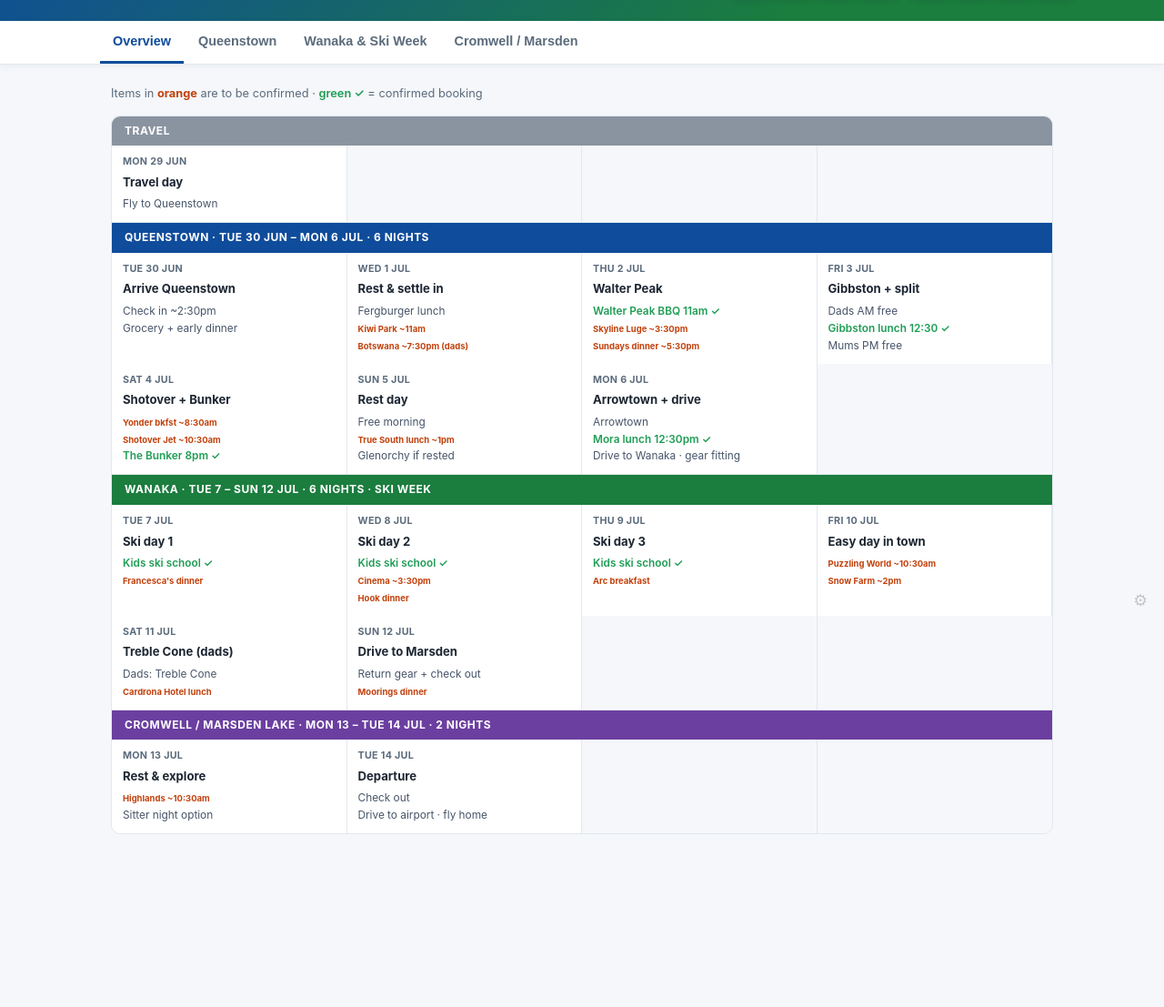
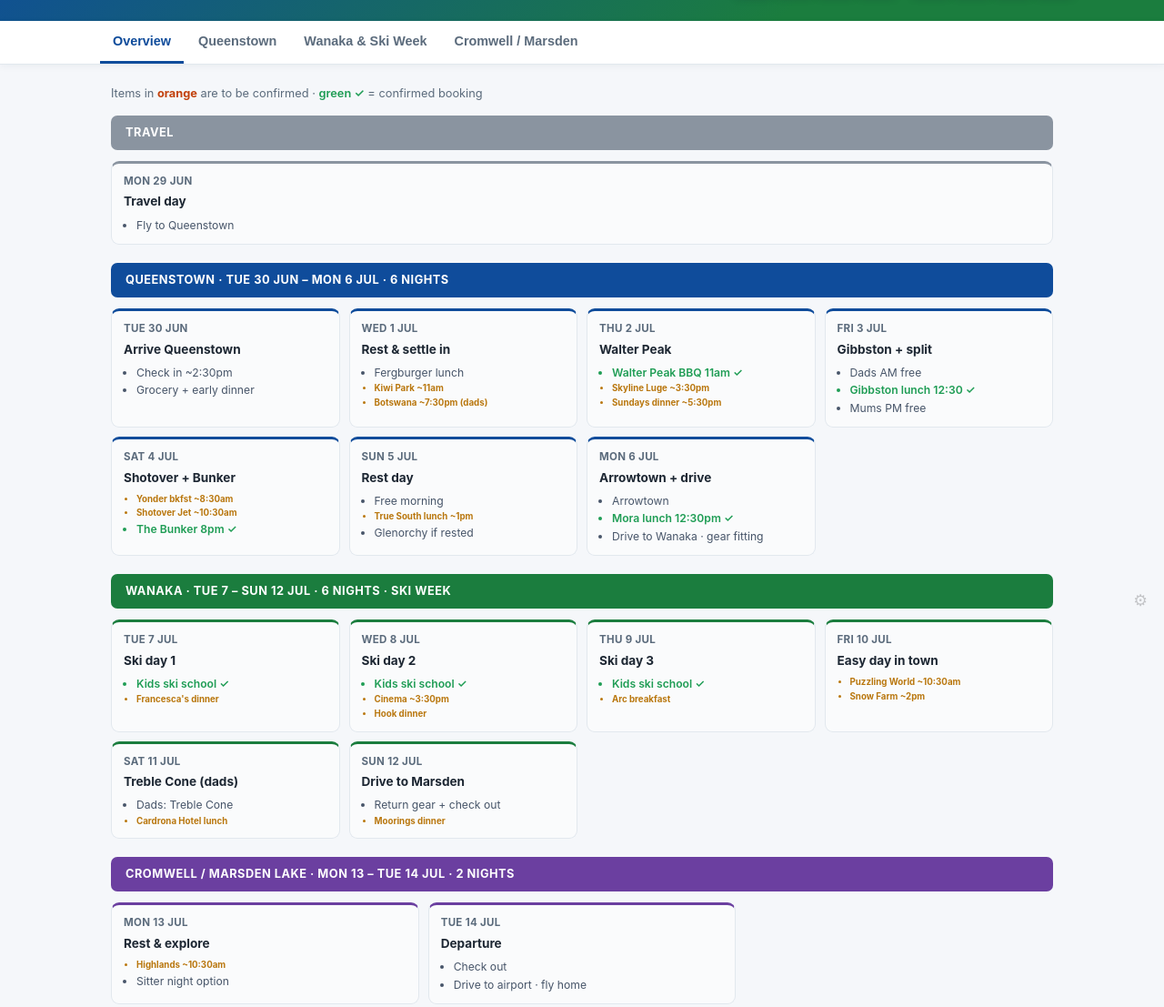
Before and after one commit to eamonsullivan85/nz-trip-2026, a website: page index.html in a window 1280 px wide. Shown: the part 111-1218 px from the top of the page at 91% size. Before the commit the page ends 1070 px from the top, so only its background shows below. Drawn offline with Linux system fonts and the light colour scheme; no server answers.

Commit message:
Overview: switch to Option B banded card grid

```diff
--- a/index.html
+++ b/index.html
@@ -56,22 +56,22 @@
   .b-travel{background:#eceef1;color:var(--travel)}
   .dot{width:11px;height:11px;border-radius:3px;display:inline-block;vertical-align:-1px;margin-right:5px}
 
-  /* Gantt overview */
-  .gantt-strip{border:1px solid var(--line);border-radius:10px;overflow:hidden;margin:4px 0 20px}
-  .gantt-loc-hdr{padding:7px 14px;font-size:.75rem;font-weight:700;color:#fff;letter-spacing:.5px;text-transform:uppercase}
-  .gantt-loc-hdr.qt-hdr{background:var(--qt)}.gantt-loc-hdr.wa-hdr{background:var(--wanaka)}
-  .gantt-loc-hdr.ma-hdr{background:var(--marsden)}.gantt-loc-hdr.tr-hdr{background:var(--travel)}
-  .gantt-days{display:grid;grid-template-columns:repeat(4,1fr);border-bottom:1px solid var(--line)}
-  .gantt-days:last-child{border-bottom:none}
-  .gantt-cell{padding:10px 12px;border-right:1px solid var(--line);background:#fff;min-height:80px}
-  .gantt-cell:last-child{border-right:none}
-  .gantt-cell.empty{background:var(--bg);min-height:40px}
-  .gcdt{font-size:.67rem;font-weight:700;color:var(--muted);margin-bottom:3px;text-transform:uppercase;letter-spacing:.3px}
-  .gcttl{font-size:.82rem;font-weight:700;color:var(--dark);margin-bottom:5px}
-  .gcblt{font-size:.74rem;color:#475569;line-height:1.6}
-  .gcblt .bk{color:var(--booked);font-weight:600}
-  .gcblt .tbc{color:#c2410c}
-  @media(max-width:640px){.gantt-days{grid-template-columns:repeat(2,1fr)}.gantt-cell.empty{display:none}}
+  /* Overview banded grid (Option B) */
+  .loc-band{padding:9px 16px;font-size:.8rem;font-weight:700;color:#fff;letter-spacing:.5px;text-transform:uppercase;border-radius:7px;margin:4px 0 12px}
+  .loc-band.qt-hdr{background:var(--qt)}.loc-band.wa-hdr{background:var(--wanaka)}
+  .loc-band.ma-hdr{background:var(--marsden)}.loc-band.tr-hdr{background:var(--travel)}
+  .day-grid{display:grid;grid-template-columns:repeat(4,1fr);gap:10px;margin-bottom:20px}
+  .day-grid.g1{grid-template-columns:1fr}.day-grid.g3{grid-template-columns:repeat(3,1fr)}
+  .day-card{border:1px solid var(--line);border-radius:9px;padding:11px 13px;background:#fafbfc}
+  .day-card.qt-card{border-top:3px solid var(--qt)}
+  .day-card.wa-card{border-top:3px solid var(--wanaka)}
+  .day-card.ma-card{border-top:3px solid var(--marsden)}
+  .day-card.tr-card{border-top:3px solid var(--travel)}
+  .gcdt{font-size:.72rem;font-weight:700;color:var(--muted);margin-bottom:3px;text-transform:uppercase;letter-spacing:.3px}
+  .gcttl{font-size:.85rem;font-weight:700;color:var(--dark);margin-bottom:5px}
+  .day-card ul{padding-left:14px;font-size:.76rem;color:#475569;line-height:1.6;margin:0}
+  .day-card ul .bk{color:var(--booked);font-weight:600}
+  @media(max-width:640px){.day-grid{grid-template-columns:repeat(2,1fr)}.day-grid.g1{grid-template-columns:1fr}}
 
   /* overview calendar (legacy - day tabs still use .cal) */
   .cal{display:grid;grid-template-columns:repeat(4,1fr);gap:10px}
@@ -278,89 +278,84 @@
 <!-- ===================== OVERVIEW ===================== -->
 <section class="panel active" id="overview">
   <p style="font-size:.8rem;color:var(--muted);margin:0 0 14px">Items in <span style="color:#c2410c;font-weight:700">orange</span> are to be confirmed &middot; <span style="color:var(--booked);font-weight:600">green ✓</span> = confirmed booking</p>
-  <div class="gantt-strip">
-
-    <div class="gantt-loc-hdr tr-hdr">Travel</div>
-    <div class="gantt-days">
-      <div class="gantt-cell"><div class="gcdt">Mon 29 Jun</div><div class="gcttl">Travel day</div><div class="gcblt">Fly to Queenstown</div></div>
-      <div class="gantt-cell empty"></div><div class="gantt-cell empty"></div><div class="gantt-cell empty"></div>
+  <div class="loc-band tr-hdr">Travel</div>
+  <div class="day-grid g1">
+    <div class="day-card tr-card">
+      <div class="gcdt">Mon 29 Jun</div><div class="gcttl">Travel day</div>
+      <ul><li>Fly to Queenstown</li></ul>
+    </div>
   </div>
 
-    <div class="gantt-loc-hdr qt-hdr">Queenstown &middot; Tue 30 Jun &ndash; Mon 6 Jul &middot; 6 nights</div>
-    <div class="gantt-days">
-      <div class="gantt-cell">
+  <div class="loc-band qt-hdr">Queenstown &middot; Tue 30 Jun &ndash; Mon 6 Jul &middot; 6 nights</div>
+  <div class="day-grid">
+    <div class="day-card qt-card">
       <div class="gcdt">Tue 30 Jun</div><div class="gcttl">Arrive Queenstown</div>
-        <div class="gcblt">Check in ~2:30pm<br>Grocery + early dinner</div>
+      <ul><li>Check in ~2:30pm</li><li>Grocery + early dinner</li></ul>
     </div>
-      <div class="gantt-cell">
+    <div class="day-card qt-card">
       <div class="gcdt">Wed 1 Jul</div><div class="gcttl">Rest &amp; settle in</div>
-        <div class="gcblt">Fergburger lunch<br><span class="tbc">Kiwi Park ~11am</span><br><span class="tbc">Botswana ~7:30pm (dads)</span></div>
+      <ul><li>Fergburger lunch</li><li class="tbc">Kiwi Park ~11am</li><li class="tbc">Botswana ~7:30pm (dads)</li></ul>
     </div>
-      <div class="gantt-cell">
+    <div class="day-card qt-card">
       <div class="gcdt">Thu 2 Jul</div><div class="gcttl">Walter Peak</div>
-        <div class="gcblt"><span class="bk">Walter Peak BBQ 11am ✓</span><br><span class="tbc">Skyline Luge ~3:30pm</span><br><span class="tbc">Sundays dinner ~5:30pm</span></div>
+      <ul><li class="bk">Walter Peak BBQ 11am ✓</li><li class="tbc">Skyline Luge ~3:30pm</li><li class="tbc">Sundays dinner ~5:30pm</li></ul>
     </div>
-      <div class="gantt-cell">
+    <div class="day-card qt-card">
       <div class="gcdt">Fri 3 Jul</div><div class="gcttl">Gibbston + split</div>
-        <div class="gcblt">Dads AM free<br><span class="bk">Gibbston lunch 12:30 ✓</span><br>Mums PM free</div>
+      <ul><li>Dads AM free</li><li class="bk">Gibbston lunch 12:30 ✓</li><li>Mums PM free</li></ul>
     </div>
-      <div class="gantt-cell">
+    <div class="day-card qt-card">
       <div class="gcdt">Sat 4 Jul</div><div class="gcttl">Shotover + Bunker</div>
-        <div class="gcblt"><span class="tbc">Yonder bkfst ~8:30am</span><br><span class="tbc">Shotover Jet ~10:30am</span><br><span class="bk">The Bunker 8pm ✓</span></div>
+      <ul><li class="tbc">Yonder bkfst ~8:30am</li><li class="tbc">Shotover Jet ~10:30am</li><li class="bk">The Bunker 8pm ✓</li></ul>
     </div>
-      <div class="gantt-cell">
+    <div class="day-card qt-card">
       <div class="gcdt">Sun 5 Jul</div><div class="gcttl">Rest day</div>
-        <div class="gcblt">Free morning<br><span class="tbc">True South lunch ~1pm</span><br>Glenorchy if rested</div>
+      <ul><li>Free morning</li><li class="tbc">True South lunch ~1pm</li><li>Glenorchy if rested</li></ul>
     </div>
-      <div class="gantt-cell">
+    <div class="day-card qt-card">
       <div class="gcdt">Mon 6 Jul</div><div class="gcttl">Arrowtown + drive</div>
-        <div class="gcblt">Arrowtown<br><span class="bk">Mora lunch 12:30pm ✓</span><br>Drive to Wanaka · gear fitting</div>
+      <ul><li>Arrowtown</li><li class="bk">Mora lunch 12:30pm ✓</li><li>Drive to Wanaka · gear fitting</li></ul>
     </div>
-      <div class="gantt-cell empty"></div>
   </div>
 
-    <div class="gantt-loc-hdr wa-hdr">Wanaka &middot; Tue 7 &ndash; Sun 12 Jul &middot; 6 nights &middot; Ski week</div>
-    <div class="gantt-days">
-      <div class="gantt-cell">
+  <div class="loc-band wa-hdr">Wanaka &middot; Tue 7 &ndash; Sun 12 Jul &middot; 6 nights &middot; Ski week</div>
+  <div class="day-grid">
+    <div class="day-card wa-card">
       <div class="gcdt">Tue 7 Jul</div><div class="gcttl">Ski day 1</div>
-        <div class="gcblt"><span class="bk">Kids ski school ✓</span><br><span class="tbc">Francesca's dinner</span></div>
+      <ul><li class="bk">Kids ski school ✓</li><li class="tbc">Francesca's dinner</li></ul>
     </div>
-      <div class="gantt-cell">
+    <div class="day-card wa-card">
       <div class="gcdt">Wed 8 Jul</div><div class="gcttl">Ski day 2</div>
-        <div class="gcblt"><span class="bk">Kids ski school ✓</span><br><span class="tbc">Cinema ~3:30pm</span><br><span class="tbc">Hook dinner</span></div>
+      <ul><li class="bk">Kids ski school ✓</li><li class="tbc">Cinema ~3:30pm</li><li class="tbc">Hook dinner</li></ul>
     </div>
-      <div class="gantt-cell">
+    <div class="day-card wa-card">
       <div class="gcdt">Thu 9 Jul</div><div class="gcttl">Ski day 3</div>
-        <div class="gcblt"><span class="bk">Kids ski school ✓</span><br><span class="tbc">Arc breakfast</span></div>
+      <ul><li class="bk">Kids ski school ✓</li><li class="tbc">Arc breakfast</li></ul>
     </div>
-      <div class="gantt-cell">
+    <div class="day-card wa-card">
       <div class="gcdt">Fri 10 Jul</div><div class="gcttl">Easy day in town</div>
-        <div class="gcblt"><span class="tbc">Puzzling World ~10:30am</span><br><span class="tbc">Snow Farm ~2pm</span></div>
+      <ul><li class="tbc">Puzzling World ~10:30am</li><li class="tbc">Snow Farm ~2pm</li></ul>
     </div>
-      <div class="gantt-cell">
+    <div class="day-card wa-card">
       <div class="gcdt">Sat 11 Jul</div><div class="gcttl">Treble Cone (dads)</div>
-        <div class="gcblt">Dads: Treble Cone<br><span class="tbc">Cardrona Hotel lunch</span></div>
+      <ul><li>Dads: Treble Cone</li><li class="tbc">Cardrona Hotel lunch</li></ul>
     </div>
-      <div class="gantt-cell">
+    <div class="day-card wa-card">
       <div class="gcdt">Sun 12 Jul</div><div class="gcttl">Drive to Marsden</div>
-        <div class="gcblt">Return gear + check out<br><span class="tbc">Moorings dinner</span></div>
+      <ul><li>Return gear + check out</li><li class="tbc">Moorings dinner</li></ul>
     </div>
-      <div class="gantt-cell empty"></div><div class="gantt-cell empty"></div>
   </div>
 
-    <div class="gantt-loc-hdr ma-hdr">Cromwell / Marsden Lake &middot; Mon 13 &ndash; Tue 14 Jul &middot; 2 nights</div>
-    <div class="gantt-days">
-      <div class="gantt-cell">
+  <div class="loc-band ma-hdr">Cromwell / Marsden Lake &middot; Mon 13 &ndash; Tue 14 Jul &middot; 2 nights</div>
+  <div class="day-grid g3">
+    <div class="day-card ma-card">
       <div class="gcdt">Mon 13 Jul</div><div class="gcttl">Rest &amp; explore</div>
-        <div class="gcblt"><span class="tbc">Highlands ~10:30am</span><br>Sitter night option</div>
+      <ul><li class="tbc">Highlands ~10:30am</li><li>Sitter night option</li></ul>
     </div>
-      <div class="gantt-cell">
+    <div class="day-card ma-card">
       <div class="gcdt">Tue 14 Jul</div><div class="gcttl">Departure</div>
-        <div class="gcblt">Check out<br>Drive to airport · fly home</div>
+      <ul><li>Check out</li><li>Drive to airport · fly home</li></ul>
     </div>
-      <div class="gantt-cell empty"></div><div class="gantt-cell empty"></div>
-    </div>
-
   </div>
 
 
```
Lines whose indentation alone changed are shown as unchanged.
